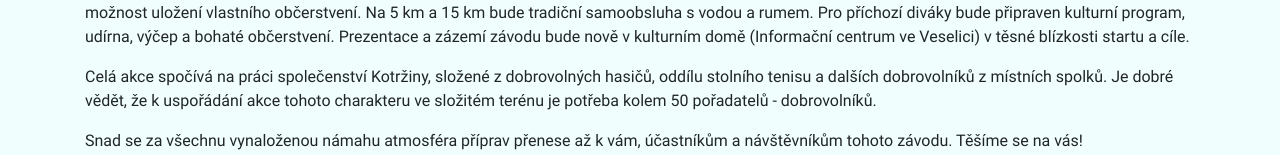
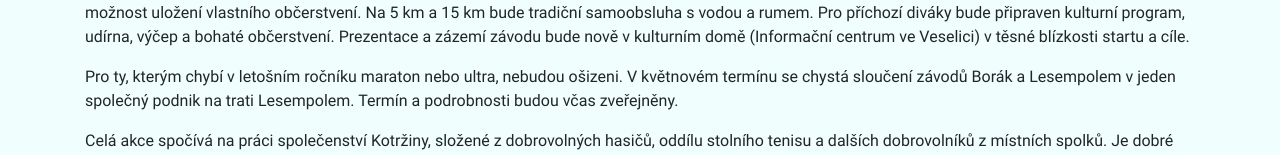
Before and after one commit to kotrzina/lesempolem, a React (Create React App) app in the folder frontend/: page /informace.html in a window 1280 px wide. Shown: the part 182-337 px from the top of the page. Built offline with nearby package versions, Linux system fonts and the light colour scheme; no server answers.

Commit message:
Add Borak info

```diff
--- a/frontend/src/pages/Info/Info.tsx
+++ b/frontend/src/pages/Info/Info.tsx
@@ -35,6 +35,7 @@ export const Info: FC = () => {
                 <Col md={12}>
                     <h1>Informace pro účastníky</h1>
                     <p>{text.header.intro}</p>
+                    <p>{text.header.borak}</p>
                     <p>{text.header.organizers}</p>
                     <p>{text.header.end}</p>
                 </Col>
--- a/frontend/src/pages/Info/texts.json
+++ b/frontend/src/pages/Info/texts.json
@@ -1,6 +1,7 @@
 {
   "header": {
     "intro": "V místě průběhu do druhého kola a v cíli bude připraveno občerstvení dodané pořadateli (voda, čaj, iontový nápoj, sůl, Coca cola, ovoce) + stoly určené pro možnost uložení vlastního občerstvení.  Na 5 km a 15 km bude tradiční samoobsluha s vodou a rumem. Pro příchozí diváky bude připraven kulturní program, udírna, výčep a bohaté občerstvení. Prezentace a zázemí závodu bude nově v kulturním domě (Informační centrum ve Veselici) v těsné blízkosti startu a cíle.",
+    "borak": "Pro ty, kterým chybí v letošním ročníku maraton nebo ultra, nebudou ošizeni.   V květnovém termínu se chystá sloučení závodů Borák a Lesempolem v jeden společný podnik na trati Lesempolem. Termín a podrobnosti budou včas zveřejněny.",
     "accommodation": "Ubytovaní bude možné zdarma v obřím stanu umístěném na startu závodu. Tato možnost přepokládá spánek ve vlastních spacích pytlech. Sprchy a záchody jsou zajištěny v kulturním domě (100 m).",
     "organizers": "Celá akce spočívá na práci společenství Kotržiny, složené z dobrovolných hasičů, oddílu stolního tenisu a dalších dobrovolníků z místních spolků. Je dobré vědět, že k uspořádání akce tohoto charakteru ve složitém terénu je potřeba kolem 50 pořadatelů - dobrovolníků.",
     "end": "Snad se za všechnu vynaloženou námahu atmosféra příprav přenese až k vám, účastníkům a návštěvníkům tohoto závodu. Těšíme se na vás!"
```
